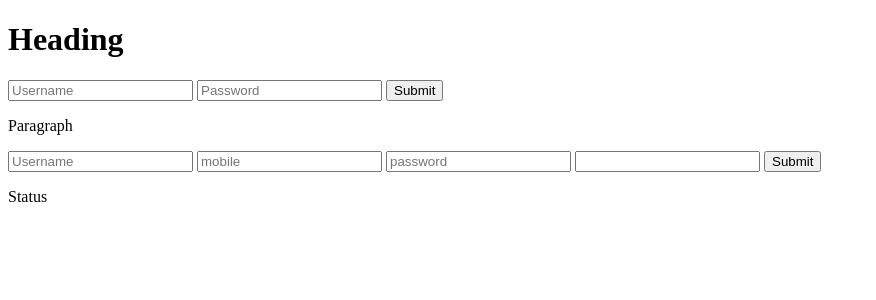
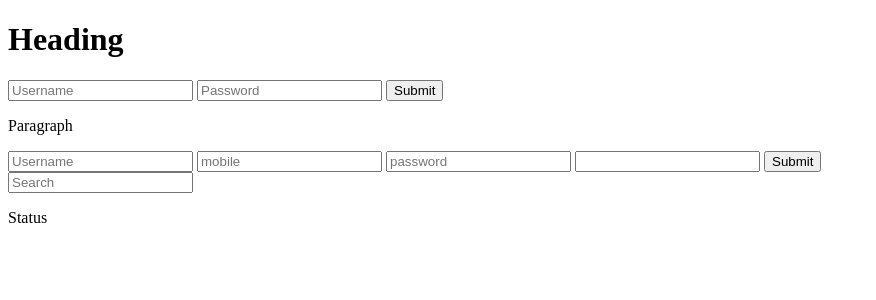
Before and after one commit to rumeshmadhusanka/backend, a PHP site: page /index.html in a window 1280 px wide. Shown: the top 300 px of the page, without its empty margins (0-876 px from the left). Run offline with PHP 8.4, Linux system fonts and the light colour scheme.

Commit message:
serch modified

```diff
--- a/index.html
+++ b/index.html
@@ -24,6 +24,10 @@
     <input type="email" autocomplete="email" name="reg_email">
     <input type="submit">
 </form>
+
+<form action="search.php">
+    <input type="text" placeholder="Search" name="keyword">
+</form>
 <p id="b">Status</p>
 </body>
 </html>
--- a/search.php
+++ b/search.php
@@ -21,3 +21,4 @@ while ($row = $stmt->fetch()) {
     echo "</td></tr>";
 }
 echo "</table>";
+//header("Location: index.html");
```
